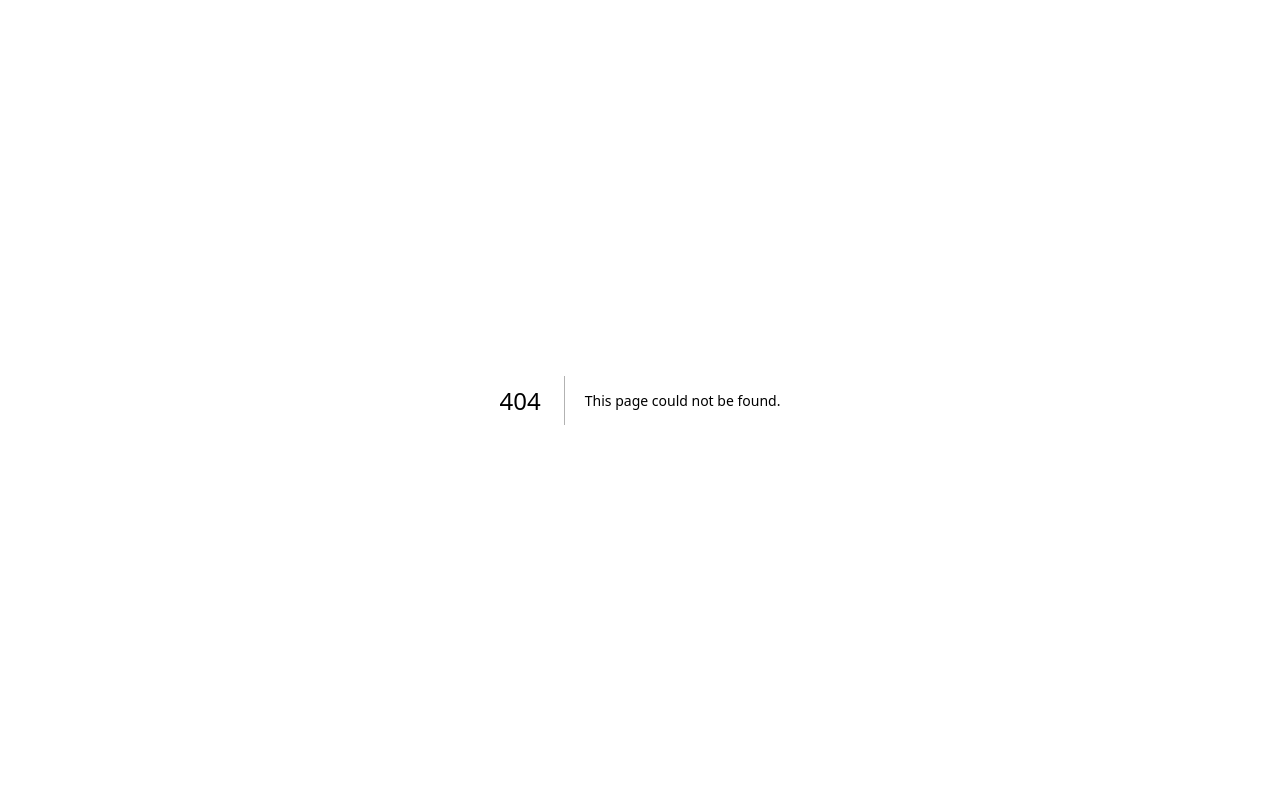
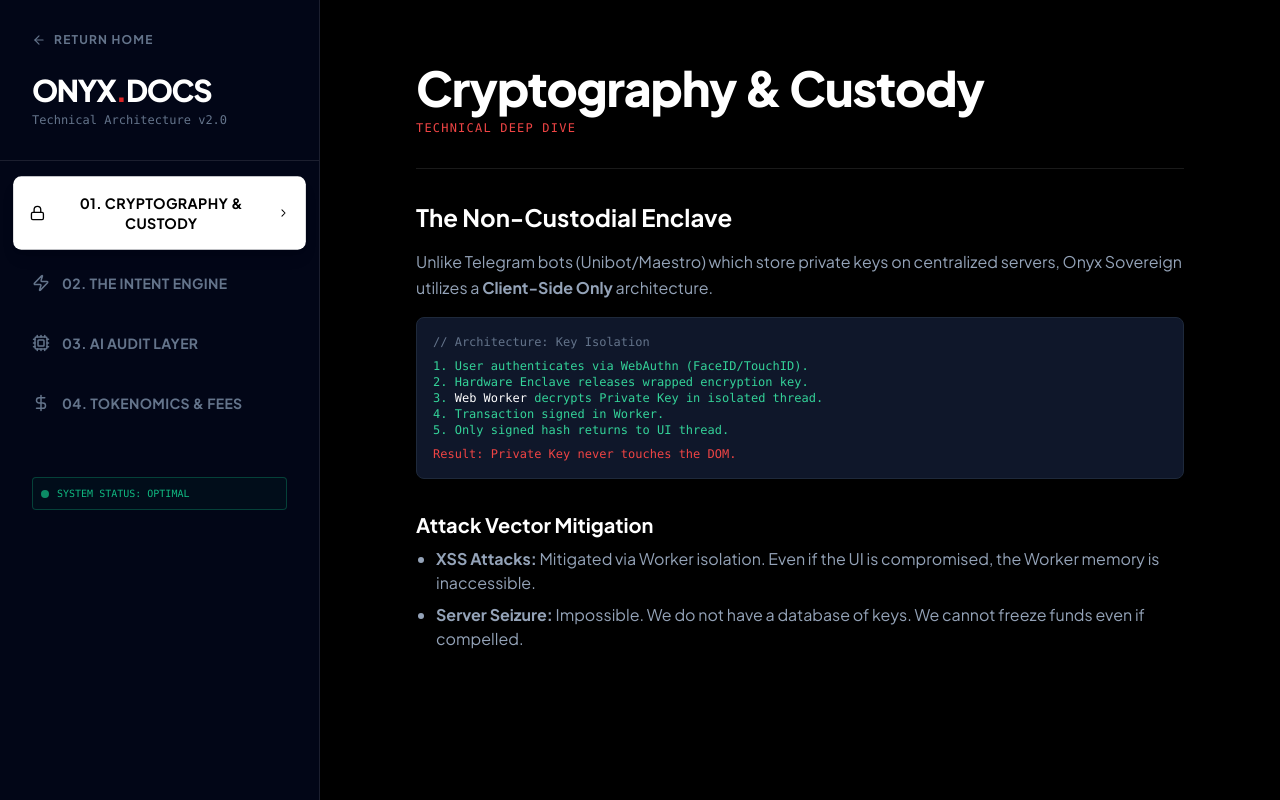
Before and after one commit to boluadeoye/world-class-blog-frontend, a Next.js app: page /onyx/docs in a window 1280 px wide. Before the commit this address had no page. Built offline with nearby package versions, Linux system fonts and the light colour scheme.

Commit message:
Feat: Build interactive Technical Documentation Hub for Onyx Sovereign

```diff
--- /dev/null
+++ b/src/app/onyx/docs/page.js
@@ -0,0 +1,205 @@
+"use client";
+import { useState } from "react";
+import { motion, AnimatePresence } from "framer-motion";
+import { Shield, Zap, Cpu, Lock, Terminal, ChevronRight, Layers, Activity, DollarSign, ArrowLeft } from "lucide-react";
+import Link from "next/link";
+
+const sections = [
+  {
+    id: "security",
+    title: "01. Cryptography & Custody",
+    icon: <Lock size={18} />,
+    content: (
+      <div className="space-y-8">
+        <div>
+          <h2 className="text-2xl font-bold text-white mb-4">The Non-Custodial Enclave</h2>
+          <p className="text-slate-400 leading-relaxed mb-4">
+            Unlike Telegram bots (Unibot/Maestro) which store private keys on centralized servers, Onyx Sovereign utilizes a <strong>Client-Side Only</strong> architecture.
+          </p>
+          <div className="bg-slate-900 border border-slate-800 p-4 rounded-lg font-mono text-xs text-emerald-400 overflow-x-auto">
+            <p className="mb-2 text-slate-500">// Architecture: Key Isolation</p>
+            <p>1. User authenticates via WebAuthn (FaceID/TouchID).</p>
+            <p>2. Hardware Enclave releases wrapped encryption key.</p>
+            <p>3. <span className="text-white">Web Worker</span> decrypts Private Key in isolated thread.</p>
+            <p>4. Transaction signed in Worker.</p>
+            <p>5. Only signed hash returns to UI thread.</p>
+            <p className="mt-2 text-red-500">Result: Private Key never touches the DOM.</p>
+          </div>
+        </div>
+        <div>
+          <h3 className="text-xl font-bold text-white mb-2">Attack Vector Mitigation</h3>
+          <ul className="list-disc pl-5 text-slate-400 space-y-2">
+            <li><strong>XSS Attacks:</strong> Mitigated via Worker isolation. Even if the UI is compromised, the Worker memory is inaccessible.</li>
+            <li><strong>Server Seizure:</strong> Impossible. We do not have a database of keys. We cannot freeze funds even if compelled.</li>
+          </ul>
+        </div>
+      </div>
+    )
+  },
+  {
+    id: "execution",
+    title: "02. The Intent Engine",
+    icon: <Zap size={18} />,
+    content: (
+      <div className="space-y-8">
+        <div>
+          <h2 className="text-2xl font-bold text-white mb-4">Intent-Based Routing</h2>
+          <p className="text-slate-400 leading-relaxed mb-4">
+            Onyx does not execute "Swaps." It broadcasts "Intents." We aggregate liquidity from <strong>CowSwap, UniswapX, and 1inch Fusion</strong> to find the optimal execution path off-chain.
+          </p>
+        </div>
+        <div className="grid grid-cols-1 md:grid-cols-2 gap-4">
+          <div className="border border-slate-800 p-4 rounded-lg bg-slate-900/50">
+            <h4 className="text-white font-bold mb-2 flex items-center gap-2"><Activity size={16} className="text-blue-500"/> MEV Protection</h4>
+            <p className="text-xs text-slate-400">Transactions are routed through private RPCs (Flashbots Protect), bypassing the public mempool where sandwich attacks occur.</p>
+          </div>
+          <div className="border border-slate-800 p-4 rounded-lg bg-slate-900/50">
+            <h4 className="text-white font-bold mb-2 flex items-center gap-2"><Layers size={16} className="text-blue-500"/> Gas Abstraction</h4>
+            <p className="text-xs text-slate-400">ERC-4337 Paymasters allow users to pay gas in USDC/USDT. No need to hold ETH/SOL for fees.</p>
+          </div>
+        </div>
+      </div>
+    )
+  },
+  {
+    id: "ai",
+    title: "03. AI Audit Layer",
+    icon: <Cpu size={18} />,
+    content: (
+      <div className="space-y-8">
+        <div>
+          <h2 className="text-2xl font-bold text-white mb-4">Pre-Flight Heuristics</h2>
+          <p className="text-slate-400 leading-relaxed mb-4">
+            We utilize <strong>Groq LPU</strong> hardware to achieve sub-200ms inference times. Before a user signs a transaction, the contract bytecode is analyzed against a RAG database of known exploit patterns.
+          </p>
+          <div className="bg-slate-900 border-l-4 border-red-500 p-4">
+            <h4 className="text-white font-bold text-sm uppercase mb-1">Detection Scope</h4>
+            <ul className="text-xs text-slate-400 space-y-1 font-mono">
+              <li>[x] Honeypot Logic (Transfer disable)</li>
+              <li>[x] Hidden Tax Modifiers (>50%)</li>
+              <li>[x] Renounced Ownership Verification</li>
+              <li>[x] Proxy Contract Vulnerabilities</li>
+            </ul>
+          </div>
+        </div>
+      </div>
+    )
+  },
+  {
+    id: "economics",
+    title: "04. Tokenomics & Fees",
+    icon: <DollarSign size={18} />,
+    content: (
+      <div className="space-y-8">
+        <div>
+          <h2 className="text-2xl font-bold text-white mb-4">The Success-Aligned Model</h2>
+          <p className="text-slate-400 leading-relaxed">
+            Traditional exchanges charge volume fees (you pay even if you lose). Onyx charges a <strong>2% Performance Fee</strong> on realized profits only.
+          </p>
+        </div>
+        <div className="border border-white/10 rounded-xl overflow-hidden">
+          <table className="w-full text-sm text-left">
+            <thead className="bg-slate-900 text-white">
+              <tr>
+                <th className="p-4">Scenario</th>
+                <th className="p-4">User PnL</th>
+                <th className="p-4 text-right">Onyx Fee</th>
+              </tr>
+            </thead>
+            <tbody className="text-slate-300">
+              <tr className="border-b border-slate-800">
+                <td className="p-4">Trade Loss</td>
+                <td className="p-4 text-red-500">-$500</td>
+                <td className="p-4 text-right text-white">$0.00</td>
+              </tr>
+              <tr className="border-b border-slate-800">
+                <td className="p-4">Break Even</td>
+                <td className="p-4 text-slate-500">$0</td>
+                <td className="p-4 text-right text-white">$0.00</td>
+              </tr>
+              <tr className="bg-emerald-900/10">
+                <td className="p-4 font-bold text-white">Trade Win</td>
+                <td className="p-4 text-emerald-400">+$1,000</td>
+                <td className="p-4 text-right text-emerald-400">$20.00</td>
+              </tr>
+            </tbody>
+          </table>
+        </div>
+      </div>
+    )
+  }
+];
+
+export default function OnyxDocs() {
+  const [activeTab, setActiveTab] = useState("security");
+
+  return (
+    <div className="min-h-screen bg-black text-slate-200 font-sans selection:bg-red-900 selection:text-white flex flex-col md:flex-row">
+
+      {/* === SIDEBAR NAVIGATION === */}
+      <aside className="w-full md:w-80 bg-slate-950 border-r border-white/10 flex-shrink-0 md:h-screen sticky top-0 overflow-y-auto">
+        <div className="p-8 border-b border-white/10">
+          <Link href="/" className="flex items-center gap-2 text-xs font-bold text-slate-500 hover:text-white uppercase tracking-widest mb-6 transition-colors">
+            <ArrowLeft size={14} /> Return Home
+          </Link>
+          <h1 className="text-3xl font-black text-white tracking-tighter mb-1">ONYX<span className="text-red-600">.</span>DOCS</h1>
+          <p className="text-xs text-slate-500 font-mono">Technical Architecture v2.0</p>
+        </div>
+
+        <nav className="p-4 space-y-2">
+          {sections.map((section) => (
+            <button
+              key={section.id}
+              onClick={() => setActiveTab(section.id)}
+              className={`w-full flex items-center gap-3 px-4 py-4 rounded-lg text-sm font-bold transition-all duration-300 ${
+                activeTab === section.id
+                  ? "bg-white text-black shadow-lg scale-[1.02]"
+                  : "text-slate-500 hover:text-white hover:bg-white/5"
+              }`}
+            >
+              {section.icon}
+              <span className="uppercase tracking-wide">{section.title}</span>
+              {activeTab === section.id && <ChevronRight size={14} className="ml-auto" />}
+            </button>
+          ))}
+        </nav>
+
+        <div className="p-8 mt-auto">
+          <div className="flex items-center gap-2 text-[10px] text-emerald-500 font-mono border border-emerald-500/30 bg-emerald-900/10 p-2 rounded">
+            <div className="w-2 h-2 bg-emerald-500 rounded-full animate-pulse"></div>
+            SYSTEM STATUS: OPTIMAL
+          </div>
+        </div>
+      </aside>
+
+      {/* === MAIN CONTENT AREA === */}
+      <main className="flex-1 p-6 md:p-16 md:overflow-y-auto">
+        <div className="max-w-3xl mx-auto">
+          <AnimatePresence mode="wait">
+            {sections.map((section) => (
+              activeTab === section.id && (
+                <motion.div
+                  key={section.id}
+                  initial={{ opacity: 0, x: 20 }}
+                  animate={{ opacity: 1, x: 0 }}
+                  exit={{ opacity: 0, x: -20 }}
+                  transition={{ duration: 0.3 }}
+                >
+                  <div className="mb-8 pb-8 border-b border-white/10">
+                    <h2 className="text-4xl md:text-5xl font-black text-white tracking-tight mb-2">{section.title.split(". ")[1]}</h2>
+                    <p className="text-red-500 font-mono text-xs uppercase tracking-widest">Technical Deep Dive</p>
+                  </div>
+
+                  <div className="prose prose-invert prose-lg max-w-none">
+                    {section.content}
+                  </div>
+                </motion.div>
+              )
+            ))}
+          </AnimatePresence>
+        </div>
+      </main>
+
+    </div>
+  );
+}
```
